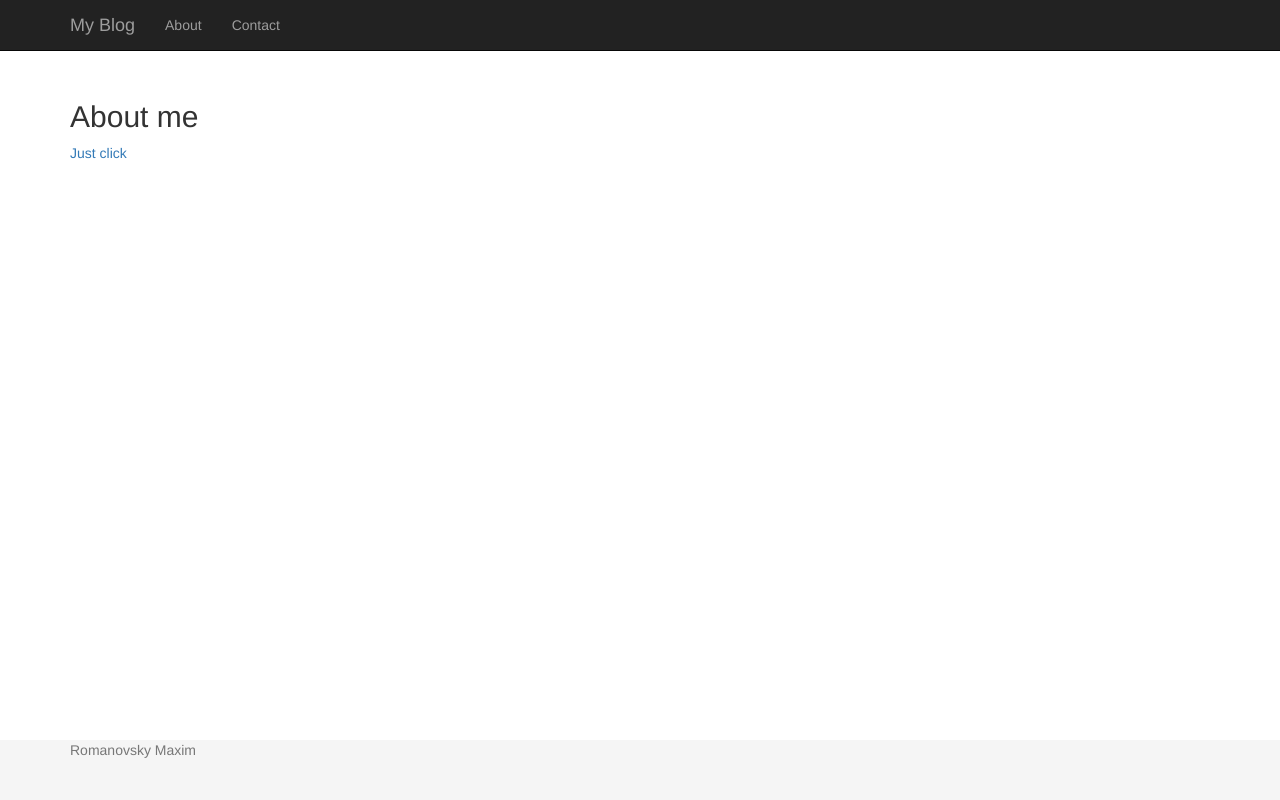
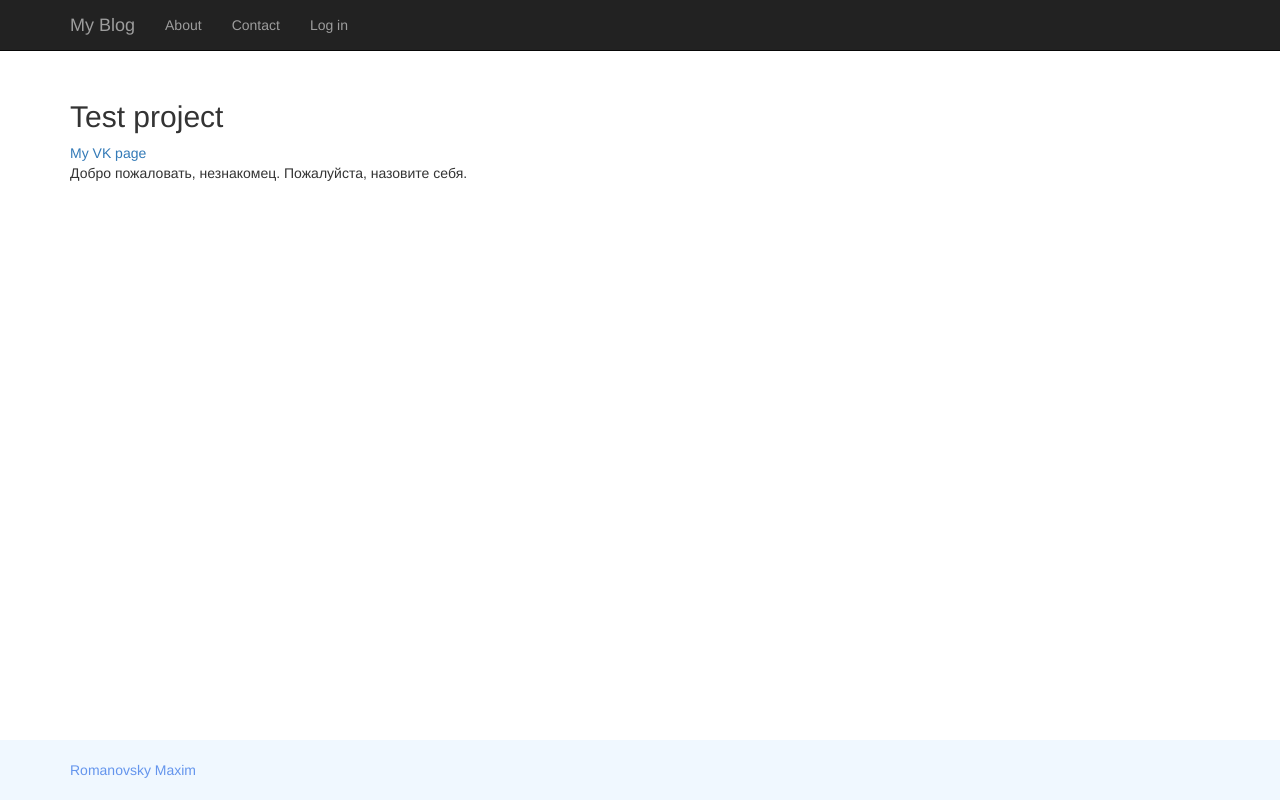
Before and after one commit to therightwaystudio/myblog, a Django app: page /about/ in a window 1280 px wide. Run offline with Django 3.2, Linux system fonts and the light colour scheme; some libraries are stand-ins or nearby versions.

Commit message:
Pre-alpha :D

```diff
--- a/myblog/settings.py
+++ b/myblog/settings.py
@@ -108,7 +108,7 @@ AUTH_PASSWORD_VALIDATORS = [
 
 LANGUAGE_CODE = 'en-us'
 
-TIME_ZONE = 'UTC'
+TIME_ZONE = 'Europe/Moscow'
 
 USE_I18N = True
 
--- a/myblog/urls.py
+++ b/myblog/urls.py
@@ -16,12 +16,15 @@ Including another URLconf
 from django.conf.urls import url
 from django.contrib import admin
 from myfirstblog import views
-
+from django.contrib.auth.views import login,logout
 
 urlpatterns = [
     url(r'^admin/', admin.site.urls),
     url(r'^$', views.index, name='index'),
     url(r'^about/$', views.about, name='about'),
     url(r'^contact/$', views.contact, name='contact'),
-    url(r'^articles/(?P<article_id>[0-9]+)/$', views.show_article, name='article')
+    url(r'^articles/(?P<article_id>[0-9]+)/$', views.show_article, name='article'),
+    url(r'^login/$', login, name='login'),
+    url(r'^logout/$', logout, name='logout'),
+    url(r'^register/$', views.register, name='register'),
 ]
--- a/myfirstblog/forms.py
+++ b/myfirstblog/forms.py
@@ -6,4 +6,4 @@ class ArticleForm(forms.ModelForm):
 
     class Meta:
         model = Article
-        fields = ('user', 'title', 'text', )
+        fields = ('title', 'text', )
--- a/myfirstblog/views.py
+++ b/myfirstblog/views.py
@@ -2,7 +2,9 @@ from django.shortcuts import render
 from django.shortcuts import redirect
 from myfirstblog.models import Article
 from .forms import ArticleForm
-from django.utils import timezone
+import datetime
+from django.contrib.auth.forms import UserCreationForm
+from django.contrib.auth import login,authenticate
 
 
 def about(request):
@@ -15,7 +17,10 @@ def index(request):
         form = ArticleForm(request.POST)
         if form.is_valid():
             post = form.save(commit=False)
-            post.published_date = timezone.now()
+
+            post.user = request.user;
+            post.published_date = datetime.datetime.now()
+
             post.save()
             return redirect('/')
     else:
@@ -30,3 +35,18 @@ def contact(request):
 def show_article(request, article_id):
     article = Article.objects.get(id=article_id)
     return render(request, 'article.html', {'article': article})
+
+
+def register(request):
+    if request.method == 'POST':
+        form = UserCreationForm(request.POST)
+        if form.is_valid():
+            new_user = form.save()
+            new_user = authenticate(username=form.cleaned_data['username'],
+                                    password=form.cleaned_data['password1'],
+                                    )
+            login(request, new_user)
+            return redirect('/')
+    else:
+        form = UserCreationForm()
+    return render(request, 'registration/register.html', {'form': form})
--- a/static/style.css
+++ b/static/style.css
@@ -26,9 +26,18 @@ body {
   width: 100%;
   /* Set the fixed height of the footer here */
   height: 60px;
-  background-color: #f5f5f5;
+  background-color: aliceblue;
 }
 
 time{
     color: #42A5F5;
 }
+
+.article{
+    background-color: lightcyan;
+}
+
+.text-muted{
+    color: cornflowerblue;
+    margin-top: 20px;
+}
--- a/templates/about.html
+++ b/templates/about.html
@@ -5,6 +5,14 @@ About
 {% endblock %}
 
 {% block content %}
-    <h2>About me</h2>
-    <a href="https://vk.com/m.romanovsky">Just click</a>
+    <h2>Test project</h2>
+    <a href="https://vk.com/m.romanovsky">My VK page</a>
+
+    {% if user.is_authenticated %}
+    <p>Добро пожаловать, {{ user.username }}. Спасибо, что зашли.</p>
+    {% else %}
+    <p>Добро пожаловать, незнакомец. Пожалуйста, назовите себя.</p>
+    {% endif %}
+
+
 {% endblock %}
--- a/templates/base.html
+++ b/templates/base.html
@@ -10,6 +10,7 @@
     <meta name="description" content="">
     <meta name="author" content="">
 
+    <link rel="shortcut icon" href="{%  static 'penguin.ico' %}">
 
     <title>{% block title %}{% endblock %}</title>
 
@@ -38,8 +39,15 @@
         </div>
         <div id="navbar" class="collapse navbar-collapse">
           <ul class="nav navbar-nav">
-            <li><a href="{% url 'about' %}">About</a></li>
-            <li><a href="{% url 'contact' %}">Contact</a></li>
+              <li><a href="{% url 'about' %}">About</a></li>
+              <li><a href="{% url 'contact' %}">Contact</a></li>
+              {% if not user.is_authenticated %}
+                  <li><a href="{% url 'login' %}">Log in</a></li>
+              {% else %}
+                  <li><a href="{% url 'logout' %}">{{ user.username }}, Log out</a></li>
+
+              {% endif %}
+
           </ul>
         </div><!--/.nav-collapse -->
       </div>
--- a/templates/contact.html
+++ b/templates/registration/logged_out.html
@@ -1,9 +1,9 @@
 {% extends 'base.html' %}
 
 {% block title %}
-Contact
+Logged out
 {% endblock %}
 
 {% block content %}
-<h2>Belarus, Minsk</h2>
+<h2>See you later</h2>
 {% endblock %}
```
Also changed, not shown: templates/index.html (+6 -4 lines), templates/registration/login.html (added, +24 -0 lines), templates/registration/register.html (added, +12 -0 lines), static/penguin.ico (added).
